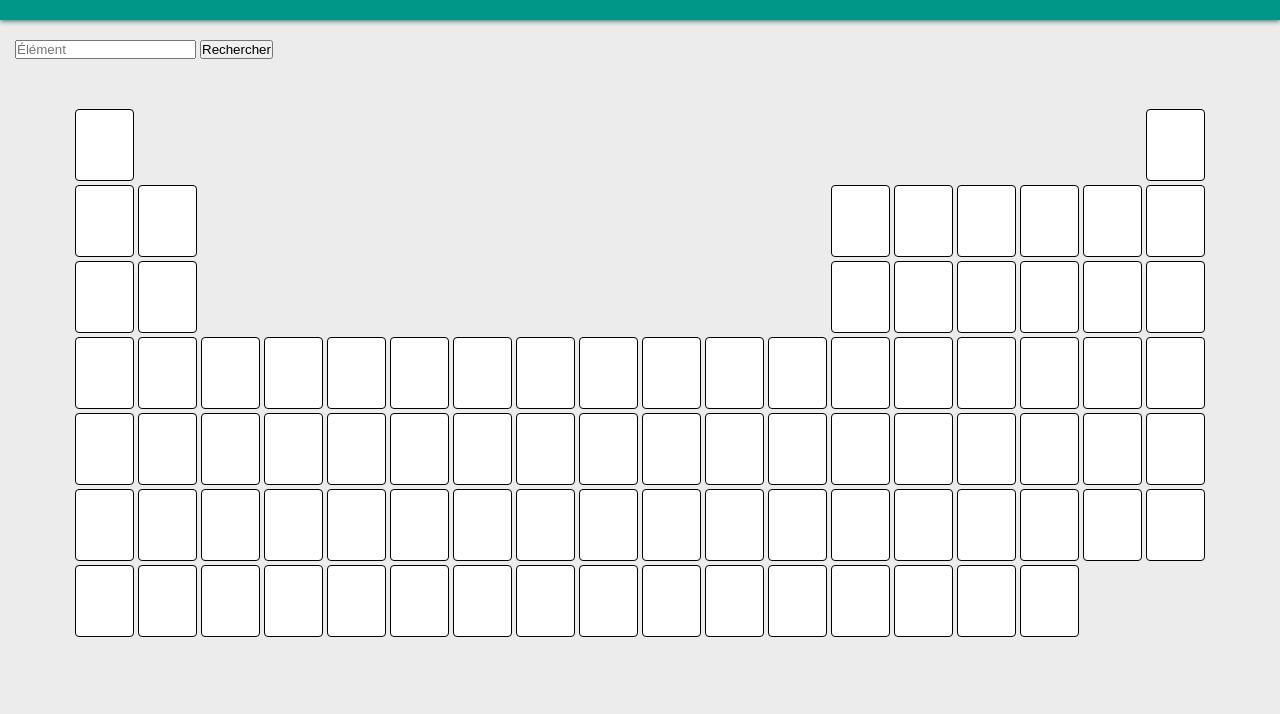
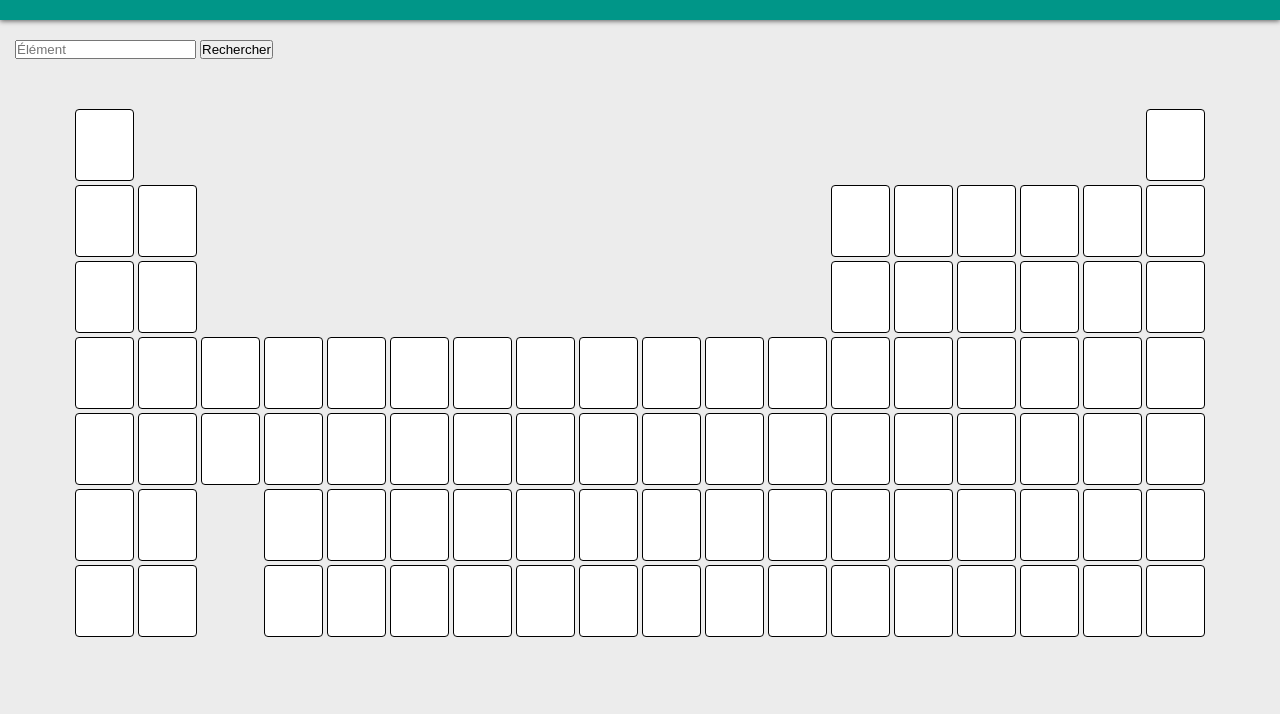
Before and after one commit to LekoWhite/ClassificationPeriodique, a plain HTML site: page index.html in a window 1280 px wide. Shown: the part 70-784 px from the top of the page. Drawn offline with Linux system fonts and the light colour scheme.

Commit message:
Fixed Gap in the table

```diff
--- a/css/table_style.css
+++ b/css/table_style.css
@@ -40,3 +40,8 @@
   grid-column-end: 13;
   grid-row: 2 / 4;
 }
+
+.empty_space3{
+  grid-column: 3 / 4;
+  grid-row: 6 / 8;
+}
```
